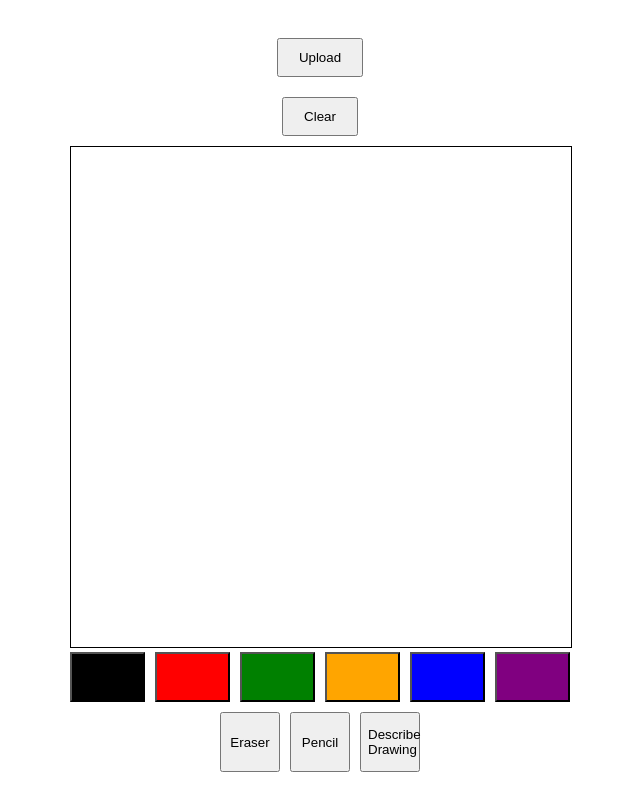
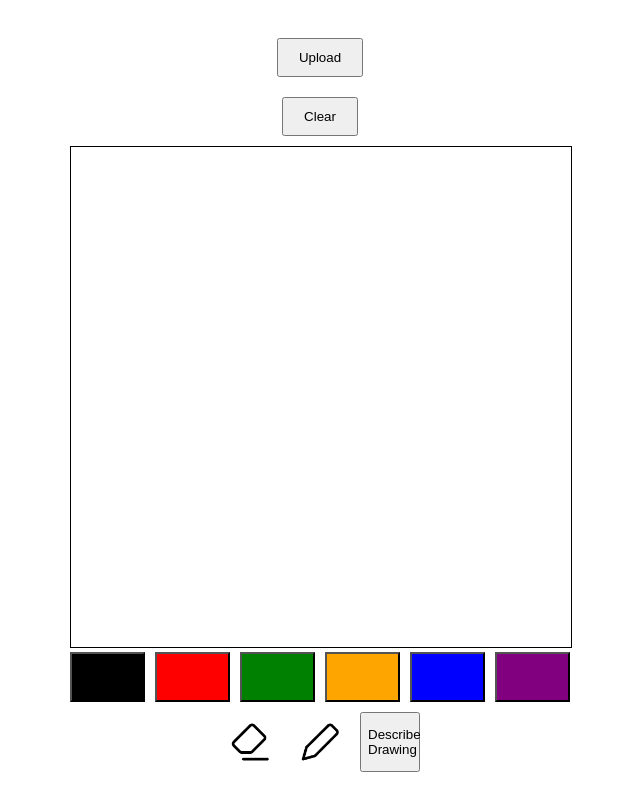
Before and after one commit to RioSamson/Digital-Wall, a React (Create React App) app in the folder app/: page /drawing in a window 1280 px wide. Shown: the whole page, without its empty margins (320-960 px from the left). Built offline with nearby package versions, Linux system fonts and the light colour scheme; no server answers.

Commit message:
added icons to the draw page btns

```diff
--- a/app/src/pages/DrawingPage.js
+++ b/app/src/pages/DrawingPage.js
@@ -13,7 +13,9 @@ import {
   updateDoc,
   doc,
 } from "firebase/firestore";
-import { onAuthStateChanged } from "firebase/auth";
+import penImage from "../assets/pen.png";
+import eraserImage from "../assets/eraser.png";
+
 
 function DrawingPage() {
   const navigate = useNavigate();
@@ -230,15 +232,30 @@ function DrawingPage() {
         className="tools"
         style={{ display: "flex", gap: "10px", marginTop: "10px" }}
       >
-        <button onClick={setEraser} style={{ width: "60px", height: "60px" }}>
-          Eraser
+        <button
+      onClick={() => setEraser()}
+    style={{
+      width: "60px",
+      height: "60px",
+      padding: "10px",
+      background: `url(${eraserImage}) no-repeat center center`,
+      backgroundSize: "cover",
+      border: "none"
+    }}
+  >
         </button>
         <button
-          onClick={() => setColor(lastColor)}
-          style={{ width: "60px", height: "60px" }}
-        >
-          Pencil
-        </button>
+    onClick={() => setColor(lastColor)}
+    style={{
+      width: "60px",
+      height: "60px",
+      padding: "10px",
+      background: `url(${penImage}) no-repeat center center`,
+      backgroundSize: "cover",
+      border: "none"
+    }}
+  >
+  </button>
         <button
           onClick={handleDescribeDrawing}
           style={{ width: "60px", height: "60px" }}
```
Also changed, not shown: app/src/assets/eraser.png (added), app/src/assets/pen.png (added).
